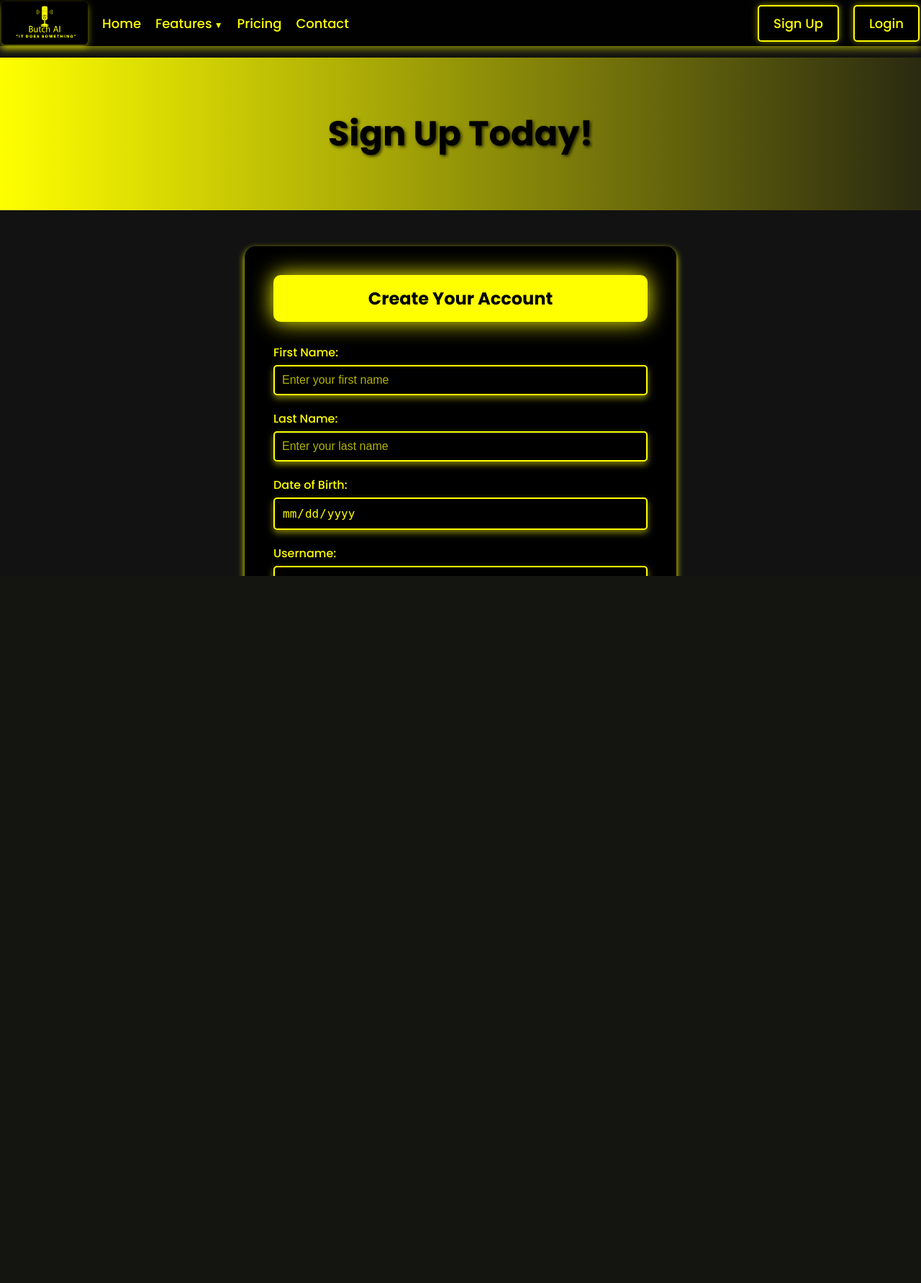
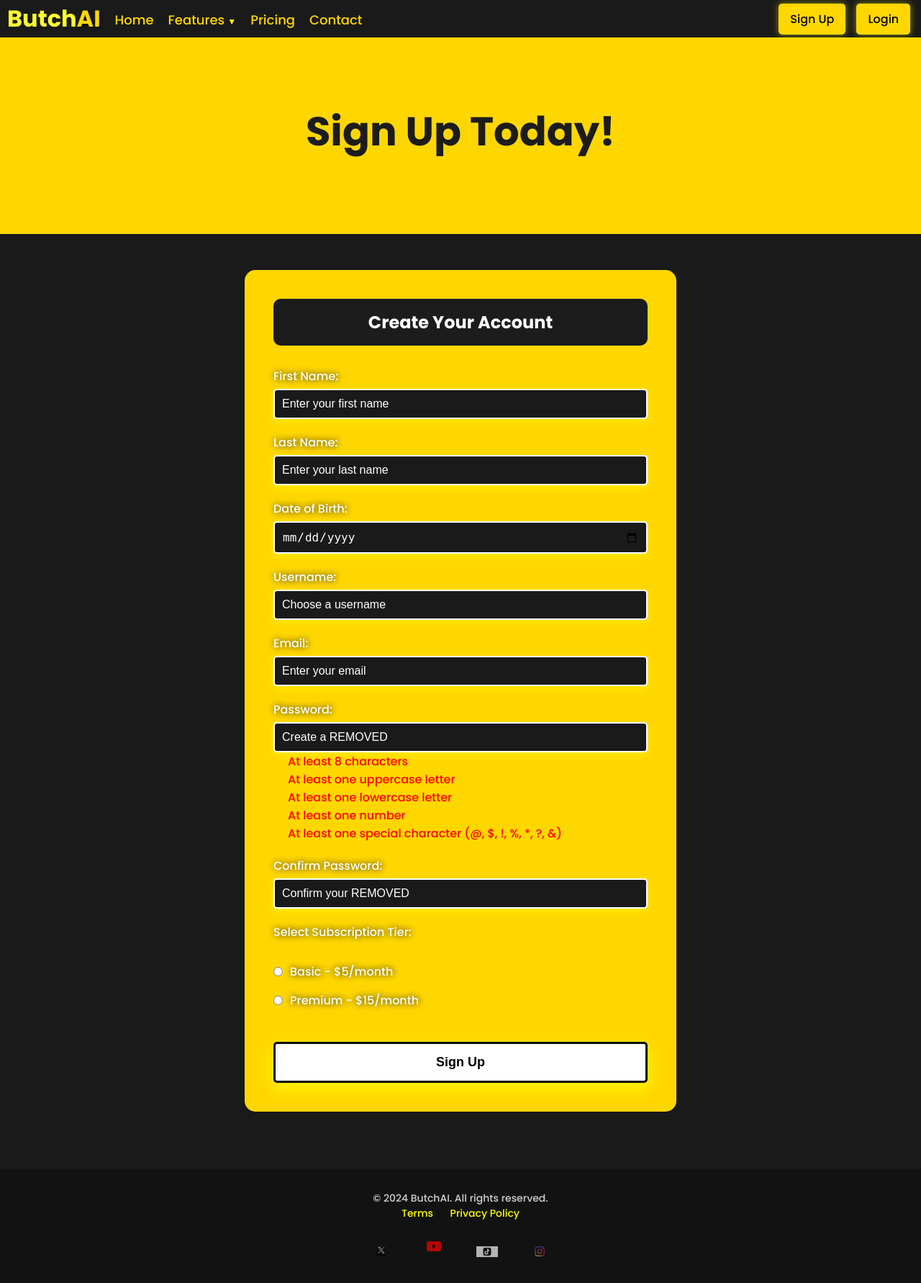
Before and after one commit to jbsam7/ButchAI, a Flask app: page /signup in a window 1280 px wide. Shown: the whole page at 72% size. Before the commit the page ends 800 px from the top, so only its background shows below. Run offline with Flask 3, Linux system fonts and the light colour scheme; some libraries are stand-ins or nearby versions.

Commit message:
Added sign up form css updated

```diff
--- a/app.py
+++ b/app.py
@@ -120,7 +120,7 @@ def home():
     return render_template('index.html')
 
 SIGNUP_ENABLED = True # Set to False to disable signups
-MAX_USERS = 3
+MAX_USERS = 5
 HCAPTCHA_SECRET_KEY = os.getenv('HCAPTCHA_SECRET_KEY')
 @app.route('/signup', methods=['GET', 'POST'])
 @limiter.limit("5 per minute")
--- a/templates/signup.html
+++ b/templates/signup.html
@@ -5,11 +5,12 @@
     <meta name="viewport" content="width=device-width, initial-scale=1.0">
     <title>Sign Up - Butch AI</title>
 
-    <!-- Replace Google reCAPTCHA widget with hCaptcha widget -->
+    <!-- Google Font -->
+    <link href="https://fonts.googleapis.com/css2?family=Poppins:wght@300;500;700&display=swap" rel="stylesheet">
+
+    <!-- hCaptcha Widget -->
     <script src="https://js.hcaptcha.com/1/api.js" async defer></script>
 
-    <!-- Google Font -->
-    <link href="https://fonts.googleapis.com/css2?family=Poppins:wght@300;500;700&display=swap" rel="stylesheet">
     <style>
         /* Global Styles */
         * {
@@ -19,95 +20,91 @@
         }
 
         html, body {
-            background-color: #121212;
+            background-color: #1a1a1a;
             color: yellow;
             font-family: 'Poppins', sans-serif;
-            height: 100%;
-            min-height: 100vh;
             margin: 0;
             padding: 0;
             overflow-x: hidden;
             display: flex;
             flex-direction: column;
+            min-height: 100vh;
         }
 
         /* Header Styles */
         header {
             display: flex;
-            justify-content: space-between; /* Space between left and right sections */
+            flex-wrap: wrap;
             align-items: center;
             padding: 2px;
             position: fixed;
             top: 0;
             width: 100%;
-            background-color: rgba(0, 0, 0, 0.9); /* Semi-transparent for better visibility */
-            box-shadow: 0 4px 10px rgba(255, 255, 0, 0.5);
             z-index: 1000;
+            background-color: #1a1a1a;
+            transition: background-color 0.3s ease, box-shadow 0.3s ease;
         }
 
-        /* Left Section: Logo and Navigation Links */
-        .left-section {
-            display: flex;
-            align-items: center;
-            gap: 20px;
+        /* Logo Text */
+        .logo-text {
+            font-size: 32px;
+            font-weight: 700;
+            color: #FFFF31;
+            margin-right: 20px;
+            transition: color 0.3s ease-in-out;
+            cursor: default;
+            padding-left: 8px;
         }
 
-        /* Logo Styling */
-        .logo {
-            height: 60px;
-            width: auto;
-            transition: box-shadow 0.3s ease-in-out;
-            border-radius: 6px;
-            box-shadow: 0 4px 10px rgba(255, 255, 0, 0.5);
+        .logo-text:hover {
+            color: rgba(255, 255, 0, 0.8);
         }
 
-        .logo:hover {
-            box-shadow: 0 0 30px rgba(255, 255, 0, 1);
+        .logo-text .ai {
+            color: #FFD700;
+            text-shadow: 2px 2px 4px rgba(0, 0, 0, 0.7);
         }
 
-        /* Navigation Links Containers */
-        .nav-links-left, .nav-links-right {
+        /* Navigation Links */
+        .nav-links-left {
             display: flex;
+            flex-wrap: wrap;
+            gap: 20px;
             align-items: center;
-            gap: 20px;
+            padding-top: 3px;
         }
 
-        /* Left Navigation Links */
         .nav-links-left a {
-            color: yellow;
+            color: #FFD700;
             text-decoration: none;
             font-size: 18px;
-            transition: color 0.3s;
         }
 
         .nav-links-left a:hover {
             color: rgba(255, 255, 0, 0.8);
         }
 
-        /* Dropdown Menu */
         .dropdown {
             position: relative;
-        }
-
-        .dropdown > a::after {
-            content: " ▼";
-            font-size: 12px;
         }
 
         .dropdown-content {
             display: none;
             position: absolute;
-            background-color: black;
-            min-width: 150px;
-            box-shadow: 0 4px 8px rgba(255, 255, 0, 0.2);
+            background-color: rgba(0, 0, 0, 0.8);
+            min-width: 200px;
+            box-shadow: 0 8px 16px rgba(255, 255, 0, 0.3);
             z-index: 1;
             text-align: left;
             border-radius: 8px;
+            transition: opacity 0.3s ease, transform 0.3s ease;
+            transform: translateY(10px);
+            opacity: 0;
         }
 
         .dropdown-content a {
-            color: yellow;
-            padding: 10px;
+            color: #FFD700;
+            padding: 12px 16px;
             text-decoration: none;
             display: block;
             font-size: 16px;
@@ -121,102 +118,114 @@
 
         .dropdown:hover .dropdown-content {
             display: block;
+            opacity: 1;
+            transform: translateY(0);
         }
 
-        /* Right Navigation Links (Sign Up and Login) */
+        .dropdown::after {
+            content: " ▼";
+            font-size: 12px;
+        }
+
+        .nav-links-right {
+            margin-left: auto;
+            display: flex;
+            gap: 15px;
+            align-items: center;
+            margin-right: 1%;
+        }
+
         .nav-links-right a {
-            color: yellow;
+            color: black;
             text-decoration: none;
-            font-size: 18px;
-            padding: 10px 20px;
-            border: 2px solid yellow;
+            padding: 7px 14px;
+            border: 2px solid #FFD700;
             border-radius: 5px;
             box-shadow: 0 0 10px rgba(255, 255, 0, 0.5);
-            transition: background-color 0.3s, color 0.3s, box-shadow 0.3s;
+            background-color: #FFD700;
         }
 
         .nav-links-right a:hover {
-            background-color: yellow;
+            background-color: #FFFF31;
             color: black;
-            box-shadow: 0 0 20px rgba(255, 255, 0, 0.8);
+            box-shadow: 0 0 20px rgba(255, 255, 0, 0.5);
+            border: 2px solid #FFFF31;
         }
 
         /* Hamburger Menu */
         .hamburger {
-            display: none; /* Hidden by default, shown on mobile via media queries */
+            display: none;
             cursor: pointer;
-            padding: 6px;
-            box-shadow: 0 4px 10px rgba(255, 255, 0, 0.8);
-            border-radius: 4px;
+            position: relative;
+            right: 10px;
         }
 
         .hamburger div {
-            width: 30px;
-            height: 4px;
-            background-color: yellow;
-            margin: 5px 0;
-            border-radius: 2px;
-            box-shadow: 0 2px 5px rgba(255, 255, 0, 0.5);
+            width: 40px;
+            height: 6.5px;
+            background-color: #FFD700;
+            margin: 6px 0;
+            border-radius: 4px;
         }
 
         /* Banner Styles */
         .banner {
-            background: linear-gradient(to right, yellow, rgba(255, 255, 0, 0.1));
+            background: #FFD700;
             display: flex;
             align-items: center;
-            justify-content: center; /* Center the text */
-            padding: 70px 20px; /* Adjusted padding to accommodate fixed header */
-            margin-top: 80px; /* Adjusted to prevent overlap with fixed header */
+            justify-content: center;
+            padding: 100px 20px;
+            margin-top: 40px;
             flex-direction: column;
             text-align: center;
         }
 
         .banner-text {
-            font-size: 48px;
+            font-size: 56px;
             font-weight: bold;
-            color: black; /* Text color contrasting with the background */
+            color: #1c1c1c;
             max-width: 90%;
             overflow: hidden;
-            white-space: nowrap;
-            text-shadow: 2px 2px 4px rgba(0,0,0,0.7);
-            animation: none; /* Removed typing animation for simplicity */
+
         }
+
+
 
         /* Form Container */
         .form-container {
-            background-color: black;
+            background-color: #FFD700;
             padding: 40px;
             border-radius: 15px;
-            box-shadow: 0px 4px 10px rgba(255, 255, 0, 1);
             width: 90%;
             max-width: 600px;
             text-align: center;
-            margin: 50px auto 30px auto; /* Adjusted margins */
-            flex: 1; /* Allows the form container to grow and fill available space */
+            margin: 50px auto 30px auto;
+            flex: 1;
+            color:#1a1a1a;
         }
 
         /* Form Title */
         .form-container h1 {
             margin-bottom: 30px;
             font-size: 24px;
-            box-shadow: 0 0 30px rgba(255, 255, 0, 1);
             padding: 15px;
             border-radius: 10px;
-            color: black;
-            background-color: yellow;
+            color: white;
+            background-color:#1c1c1c;
         }
 
-        /* Form fields and labels */
+        /* Form Fields */
         .form-group {
             margin-bottom: 20px;
-            text-align: left; /* Align labels to the left */
+            text-align: left;
         }
 
         .form-group label {
             margin-bottom: 5px;
             display: block;
-            color: yellow;
+            color: white;
             font-size: 16px;
+            text-shadow: #121212 1px 0px 10px;
         }
 
         .form-group input[type="text"],
@@ -226,25 +235,19 @@
             width: 100%;
             padding: 10px;
             border-radius: 5px;
-            border: 2px solid yellow;
-            background-color: black;
-            color: yellow;
+            border: 2px solid white;
+            background-color: #1a1a1a;
+            color: white;
             box-shadow: 0px 4px 10px rgba(255, 255, 0, 0.5);
             transition: box-shadow 0.3s ease-in-out;
             font-size: 16px;
         }
 
-        .form-group input[type="text"]::placeholder,
-        .form-group input[type="date"]::placeholder,
-        .form-group input[type="email"]::placeholder,
-        .form-group input[type="REMOVED"]::placeholder {
-            color: rgba(255, 255, 0, 0.7);
+        .form-group input::placeholder {
+            color: white;
         }
 
-        .form-group input[type="text"]:focus,
-        .form-group input[type="date"]:focus,
-        .form-group input[type="email"]:focus,
-        .form-group input[type="REMOVED"]:focus {
+        .form-group input:focus {
             box-shadow: 0px 6px 15px rgba(255, 255, 0, 0.8);
             outline: none;
         }
@@ -263,16 +266,16 @@
 
         /* Button styling */
         .btn-primary {
-            background-color: yellow;
+            background-color: white;
             color: black;
-            border: none;
-            padding: 15px 0; /* Adjusted padding for consistency */
+            border: solid black 3px;
+            padding: 15px 0;
             border-radius: 5px;
             box-shadow: 0px 8px 20px rgba(255, 255, 0, 0.8);
             cursor: pointer;
             transition: transform 0.3s ease-in-out, box-shadow 0.3s ease-in-out;
             margin-top: 20px;
-            width: 100%; /* Ensure button spans full width */
+            width: 100%;
             font-size: 18px;
             font-weight: bold;
             text-decoration: none;
@@ -280,17 +283,17 @@
 
         .btn-primary:hover {
             transform: translateY(-2px);
-            box-shadow: 0px 12px 30px rgba(255, 255, 0, 1);
+            background-color:#FFFF31;
         }
 
         /* Footer Styles */
         footer {
-            background-color: black;
+            background-color: #121212;
             color: rgba(255, 255, 255, 0.8);
             padding: 30px 0;
             text-align: center;
             font-size: 14px;
-            width: 100%;
+            margin-top: 50px;
         }
 
         footer a {
@@ -406,14 +417,22 @@
 <body>
     <!-- Header -->
     <header>
-        <!-- Left Section: Logo and Navigation Links -->
-        <div class="left-section">
-            <!-- Logo -->
-            <img src="{{ url_for('static', filename='images/logobaby.png') }}" alt="ButchAI Logo" class="logo">
+        <!-- Logo Text -->
+        <div class="logo-text" aria-label="ButchAI">
+            Butch<span class="ai">AI</span>
+        </div>
 
-            <!-- Left Navigation Links -->
+        <!-- Hamburger Menu Icon -->
+        <div class="hamburger" onclick="toggleMenu()">
+            <div></div>
+            <div></div>
+            <div></div>
+        </div>
+
+        <!-- Navigation Links -->
         <div class="nav-links-left">
             <a href="/">Home</a>
+            <!-- Dropdown for Features -->
             <div class="dropdown">
                 <a href="#">Features</a>
                 <div class="dropdown-content">
@@ -476,7 +487,7 @@
                 <label for="REMOVED">Password:</label>
                 <input type="REMOVED" class="form-control" id="REMOVED" name="REMOVED" required minlength="8" maxlength="50" oninput="validatePassword()" placeholder="Create a REMOVED">
                 <!-- Password criteria feedback -->
-                <ul id="REMOVEDCriteria" style="color: yellow; margin-left: 0; padding-left: 20px; list-style-type: none;">
+                <ul id="REMOVEDCriteria" style="color: white; margin-left: 0; padding-left: 20px; list-style-type: none;">
                     <li id="minLength" style="color: red;">At least 8 characters</li>
                     <li id="uppercase" style="color: red;">At least one uppercase letter</li>
                     <li id="lowercase" style="color: red;">At least one lowercase letter</li>
@@ -528,39 +539,25 @@
         </div>
     </footer>
 
-    <!-- JavaScript for Hamburger Menu Toggle and Dropdown -->
+    <!-- JavaScript -->
     <script>
+        // Hamburger Menu Toggle
         function toggleMenu() {
             const header = document.querySelector('header');
             header.classList.toggle('menu-open');
         }
 
-        // Allow toggling menu with keyboard (Enter key)
-        document.querySelector('.hamburger').addEventListener('keypress', function(event) {
-            if (event.key === 'Enter') {
-                toggleMenu();
-            }
-        });
-
-        // Toggle dropdown on mobile
-        const dropdownToggle = document.querySelector('.dropdown-toggle');
-        if (dropdownToggle) {
-            dropdownToggle.addEventListener('click', function() {
-                this.parentElement.classList.toggle('active');
-            });
-        }
-
         // Password Validation Function
         function validatePassword() {
             const REMOVED = document.getElementById("REMOVED").value;
-            const confirmPassword = document.getElementById("confirm_REMOVED").value; // Grab confirm REMOVED value
+            const confirmPassword = document.getElementById("confirm_REMOVED").value;
             // Elements for feedback
             const minLength = document.getElementById("minLength");
             const uppercase = document.getElementById("uppercase");
             const lowercase = document.getElementById("lowercase");
             const number = document.getElementById("number");
             const special = document.getElementById("special");
-            const match = document.getElementById("REMOVEDMatch"); // Feedback for REMOVED match
+            const match = document.getElementById("REMOVEDMatch");
 
             // Minimum length (8 characters)
             if (REMOVED.length >= 8) {
```
Also changed, not shown: other parts of templates/signup.html (+36 -38 lines). Lines whose indentation alone changed are shown as unchanged.
